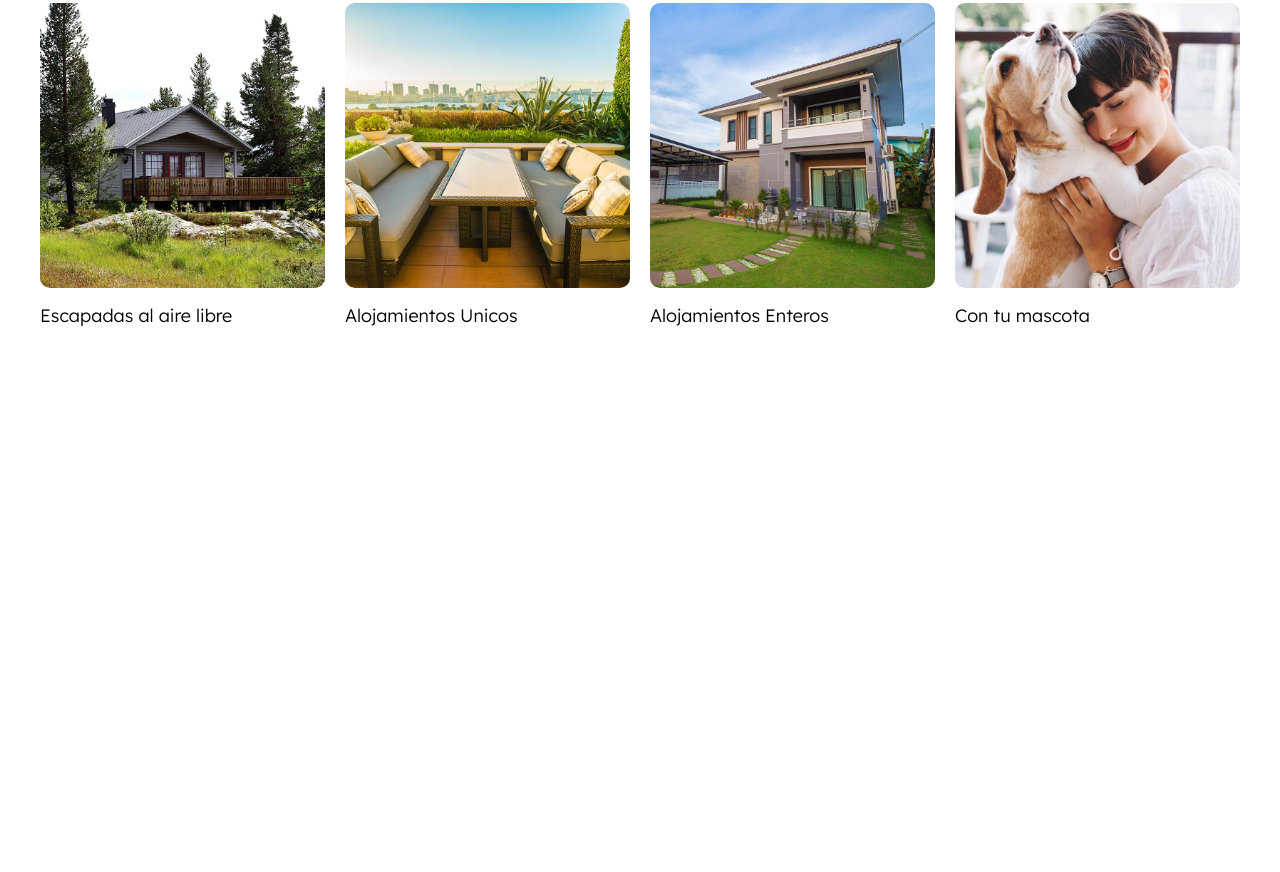
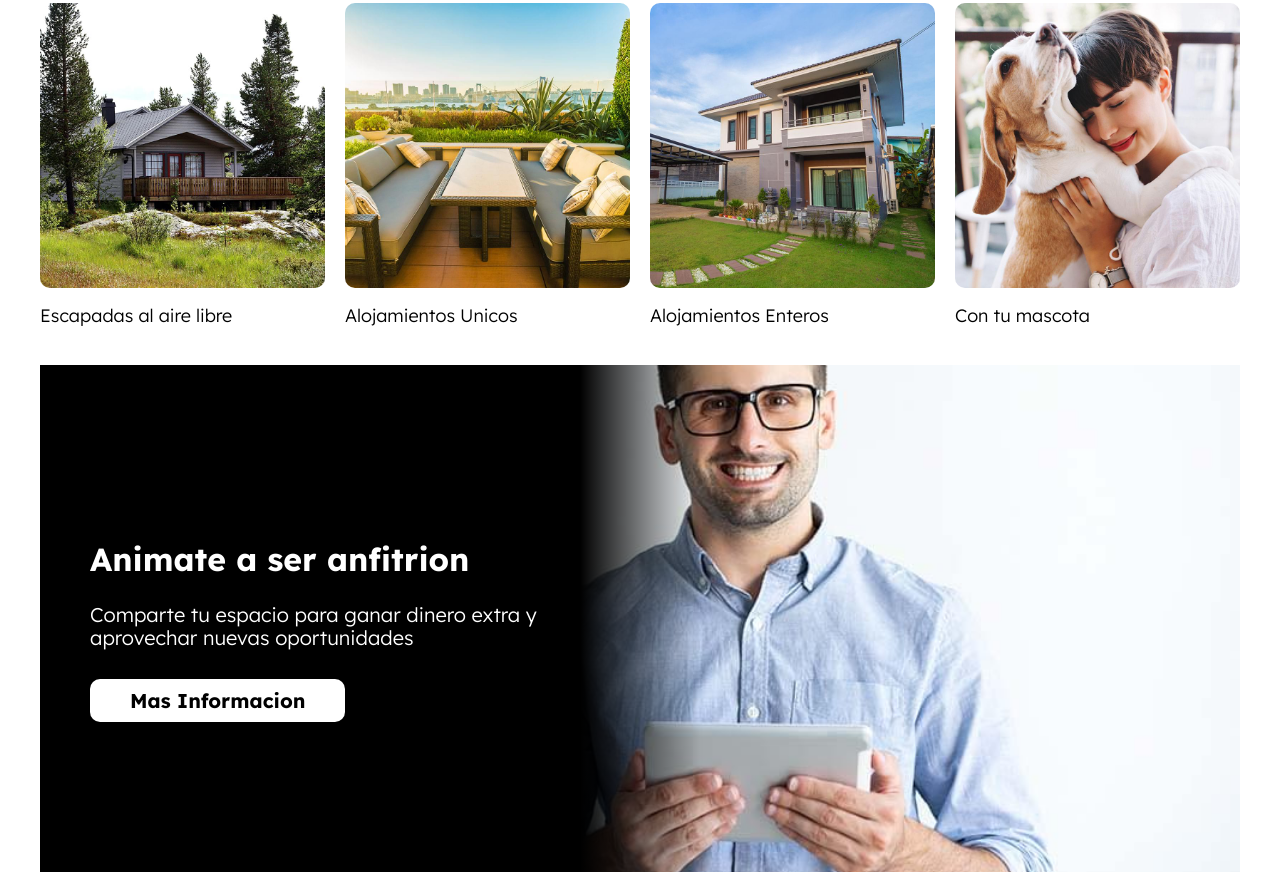
Before and after one commit to xandro2021/AirBnB01, a website: page index.html in a window 1280 px wide. Shown: the part 1282-2154 px from the top of the page. Before the commit the page ends 1647 px from the top, so only its background shows below. Drawn offline with Linux system fonts and the light colour scheme.

Commit message:
Style section regarding anfitrion

```diff
--- a/index.html
+++ b/index.html
@@ -185,6 +185,16 @@
 
         </div>
     </section>
+
+    <section class="anfitrion contenedor seccion">
+        <div class="anfitrion__contenido">
+            <h2 class="anfitrion__heading">Animate a ser anfitrion</h2>
+            <p class="anfitrion__texto">
+                Comparte tu espacio para ganar dinero extra y aprovechar nuevas oportunidades
+            </p>
+            <a class="anfitrion__enlace" href="#">Mas Informacion</a>
+        </div>
+    </section>
 </body>
 
 </html>
--- /dev/null
+++ b/src/scss/ui/contenido/_anfitrion.scss
@@ -0,0 +1,48 @@
+@use "base/variables" as v;
+@use "base/mixins" as m;
+
+.anfitrion {
+    color: v.$blanco;
+    display: grid;
+    grid-template-rows: repeat( 2, 1fr );
+    row-gap: 15rem;
+    padding: 5rem;
+    background-image: linear-gradient(to bottom, v.$negro 0%, v.$negro 50%, transparent 50%), url("../img/anfitrion.jpg");
+    background-size: 100%, 60rem;
+    background-position: center, center bottom;
+    background-repeat: no-repeat;
+
+    @include m.telefono {
+        background-size: 100%, 70rem;
+        background-position: center, center 200%;
+    }
+
+    @include m.tablet {
+        grid-template-rows: unset;
+        background-image: linear-gradient(to right, v.$negro 0%, v.$negro 45%, transparent 55%), url("../img/anfitrion.jpg");
+        background-size: 100% auto;
+        background-position: center, 50% 30%;
+        padding: 15rem 5rem;
+    }
+
+    @include m.desktop {
+        background-position: center, right center;
+    }
+
+    &__contenido {
+        @include m.tablet {
+            max-width: 50%;
+        }
+    }
+
+    &__texto {
+        color: v.$blanco;
+    }
+
+    &__enlace {
+        @include m.boton( v.$blanco, v.$negro );
+        border-radius: 1rem;
+        padding-top: 1rem;
+        padding-bottom: 1rem;
+    }
+}
--- a/src/scss/ui/contenido/_index.scss
+++ b/src/scss/ui/contenido/_index.scss
@@ -1,2 +1,3 @@
 @forward "destinos";
 @forward "lugares";
+@forward "anfitrion";
```
Also changed, not shown: build/css/app.css, 2 other files.
